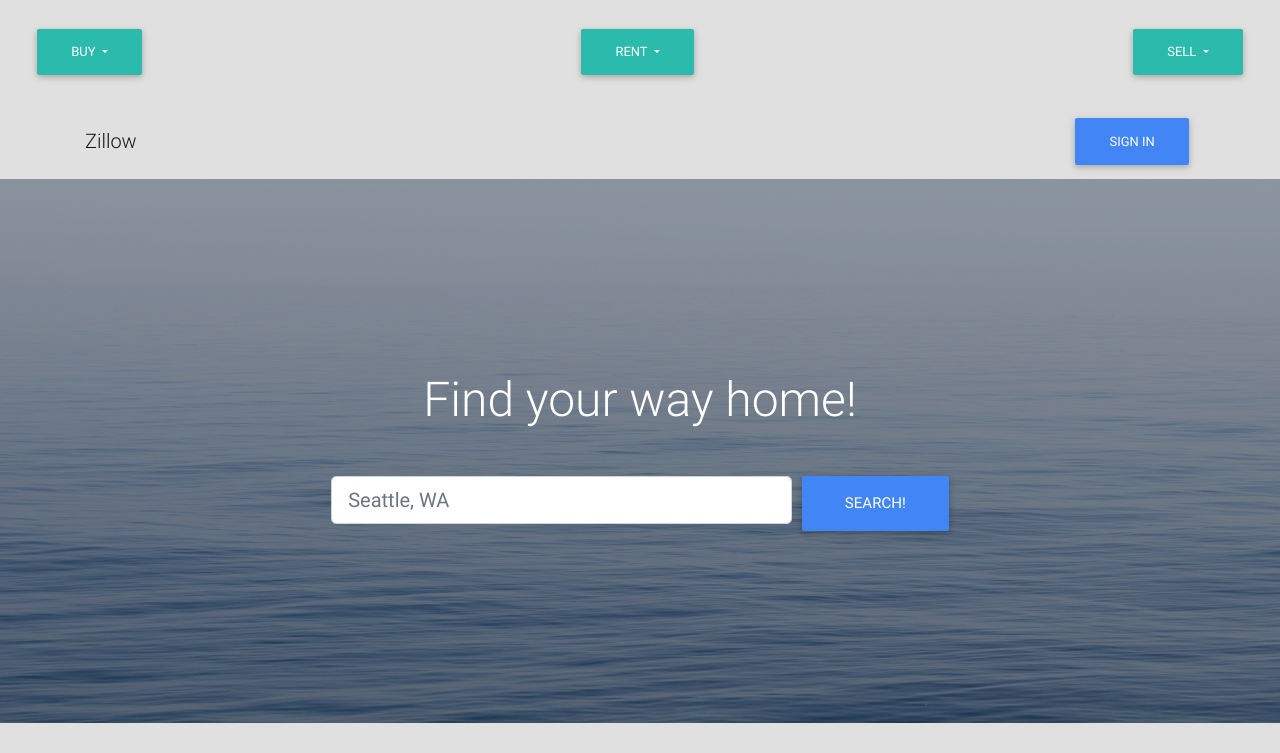
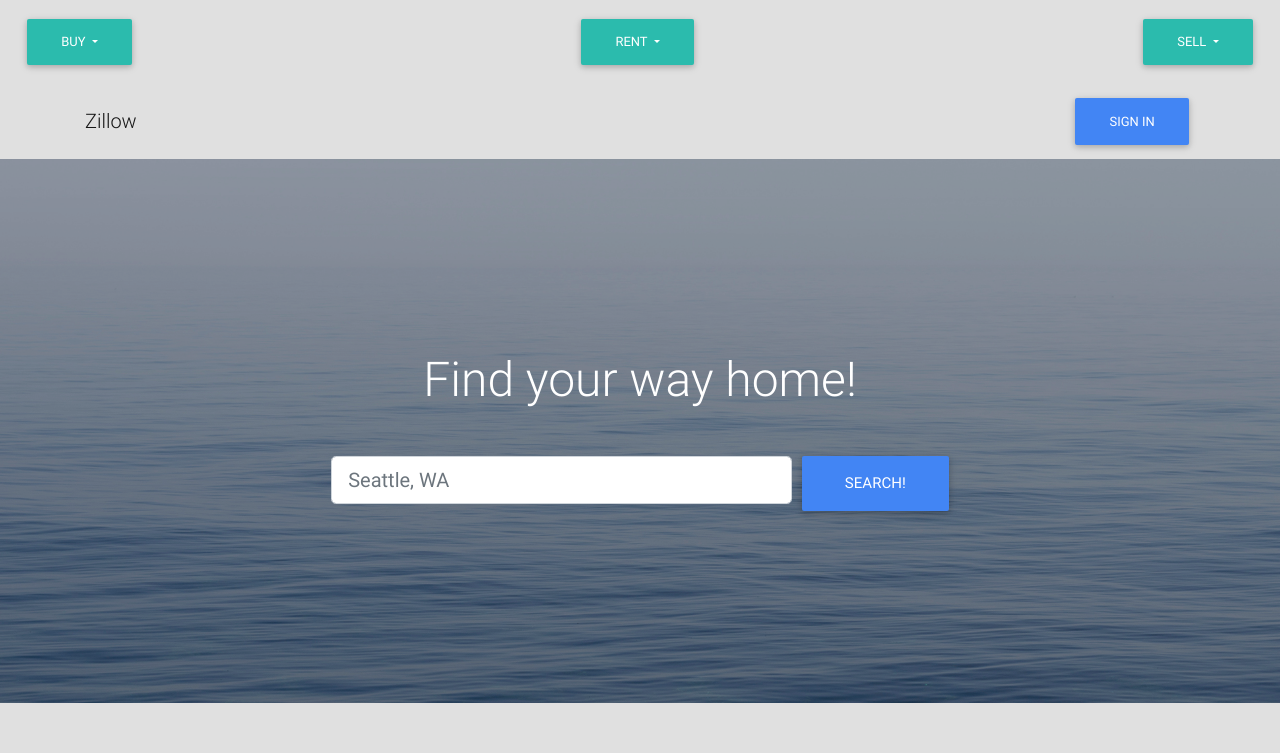
Before and after one commit to Akshay666/multi-family-homes, a website: page index.html in a window 1280 px wide. Shown: the top 753 px of the page. Drawn offline with nearby package versions, Linux system fonts and the light colour scheme.

Commit message:
Update index.html

```diff
--- a/index.html
+++ b/index.html
@@ -51,7 +51,7 @@
   <nav class="navbar navbar-light bg-light static-top">
 
           <!-- <a class="nav-link" href="#">Buy</a> -->
-          <div style="padding: 15px; display: inline-block;" class="form-group">
+          <div style="padding: 5px; display: inline-block;" class="form-group">
 
             <div class="dropdown">
               <button class="btn btn-default dropdown-toggle" type="button" id="dropdownMenu1" data-toggle="dropdown" aria-haspopup="true" aria-expanded="true">
@@ -74,7 +74,7 @@
             </script>
           </div>
 
-          <div style="padding: 15px; display: inline-block;" class="form-group">
+          <div style="padding: 5px; display: inline-block;" class="form-group">
 
             <div class="dropdown">
               <button class="btn btn-default dropdown-toggle" type="button" id="dropdownMenu1" data-toggle="dropdown" aria-haspopup="true" aria-expanded="true">
@@ -97,7 +97,7 @@
             </script>
           </div>
 
-          <div style="padding: 15px; display: inline-block;" class="form-group">
+          <div style="padding: 5px; display: inline-block;" class="form-group">
 
             <div class="dropdown">
               <button class="btn btn-default dropdown-toggle" type="button" id="dropdownMenu1" data-toggle="dropdown" aria-haspopup="true" aria-expanded="true">
```
